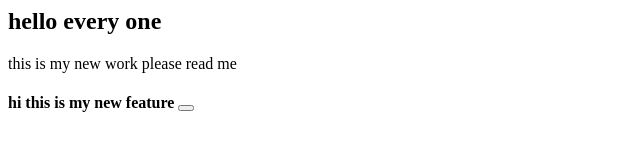
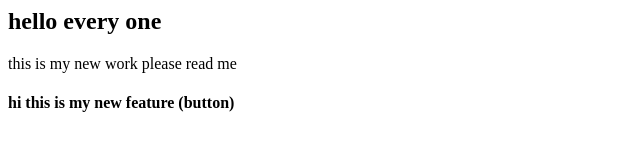
Before and after one commit to susmithams/localrepo, a plain HTML site: page localrepo/index.html in a window 1280 px wide. Shown: the full height of the page, 0-640 px from the left. Drawn offline with Linux system fonts and the light colour scheme.

```diff
--- a/localrepo/index.html
+++ b/localrepo/index.html
@@ -1,3 +1,3 @@
 <h2>hello every one</h2>
 <p>this is my new work  please read me</p>
-<h4>hi this is my new feature <button></button></h4>
+<h4>hi this is my new feature (button)</h4>
```
